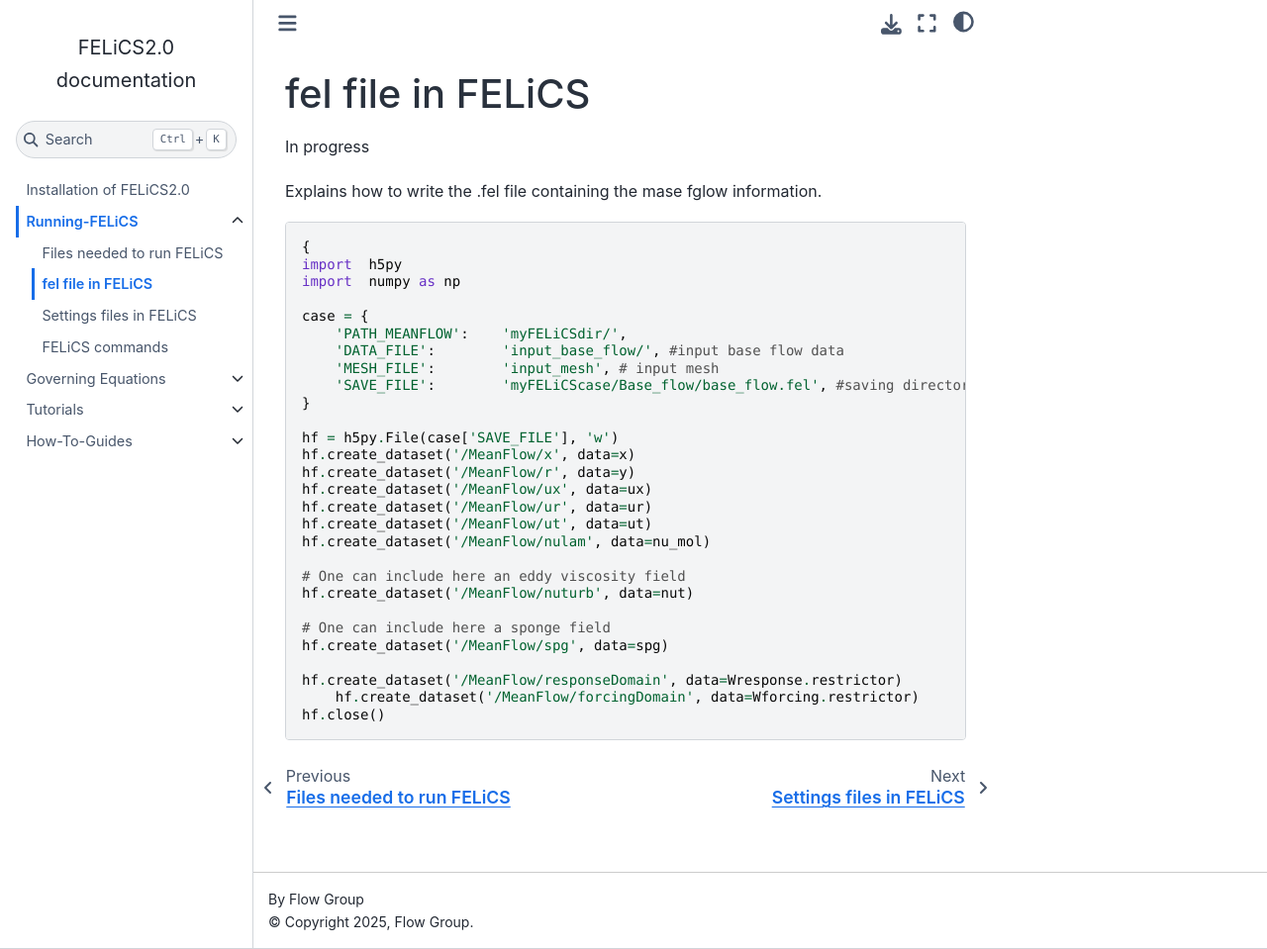
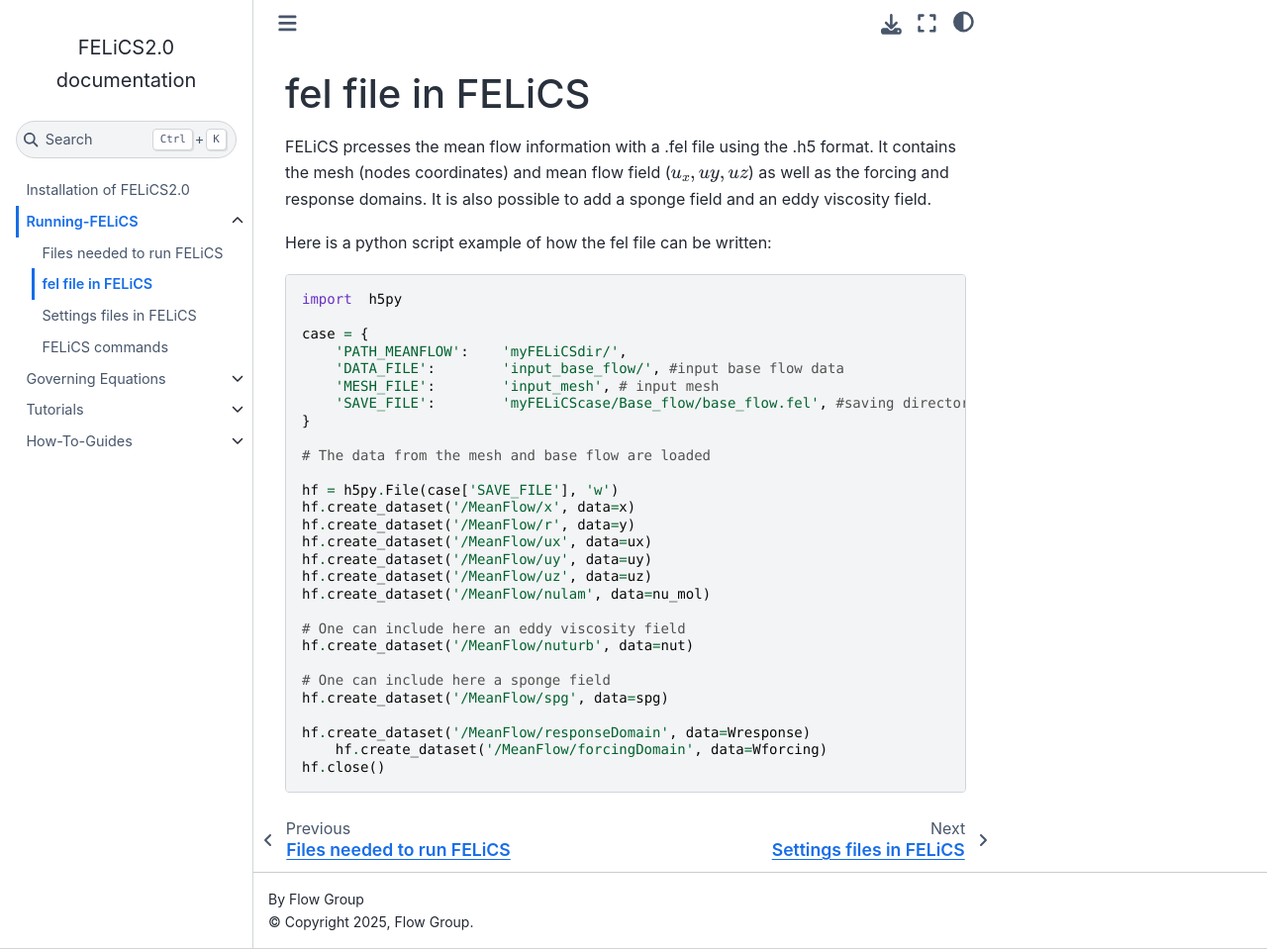
Before and after one commit to arash-mp/FELiCS_FSI, a Sphinx documentation site: the page built from DOCUMENTATION/Running_FELiCS/fel_file.md, in a window 1280 px wide and 959 px high. Shown: the whole window at 99% size. Built offline with Sphinx 7.4.7 and the Sphinx Book theme 1.1.4, drawn with Linux system fonts in a browser that asks for light colours.

Commit message:
[doc] fel_file description

````diff
--- a/DOCUMENTATION/Running_FELiCS/fel_file.md
+++ b/DOCUMENTATION/Running_FELiCS/fel_file.md
@@ -1,12 +1,10 @@
 # fel file in FELiCS
-In progress
+FELiCS prcesses the mean flow information with a .fel file using the .h5 format. It contains the mesh (nodes coordinates) and mean flow field ($u_x, uy, uz$) as well as the forcing and response domains.
+It is also possible to add a sponge field and an eddy viscosity field.
 
-Explains how to write the .fel file containing the mase fglow information.
-
+Here is a python script example of how the fel file can be written:
 ``` python
-{
 import  h5py
-import  numpy as np
 
 case = {
     'PATH_MEANFLOW':    'myFELiCSdir/',
@@ -15,12 +13,14 @@ case = {
     'SAVE_FILE':        'myFELiCScase/Base_flow/base_flow.fel', #saving directory
 }
 
+# The data from the mesh and base flow are loaded
+
 hf = h5py.File(case['SAVE_FILE'], 'w')
 hf.create_dataset('/MeanFlow/x', data=x)
 hf.create_dataset('/MeanFlow/r', data=y)
 hf.create_dataset('/MeanFlow/ux', data=ux)
-hf.create_dataset('/MeanFlow/ur', data=ur)
-hf.create_dataset('/MeanFlow/ut', data=ut)
+hf.create_dataset('/MeanFlow/uy', data=uy)
+hf.create_dataset('/MeanFlow/uz', data=uz)
 hf.create_dataset('/MeanFlow/nulam', data=nu_mol)
 
 # One can include here an eddy viscosity field
@@ -29,7 +29,7 @@ hf.create_dataset('/MeanFlow/nuturb', data=nut)
 # One can include here a sponge field
 hf.create_dataset('/MeanFlow/spg', data=spg)
 
-hf.create_dataset('/MeanFlow/responseDomain', data=Wresponse.restrictor)
-    hf.create_dataset('/MeanFlow/forcingDomain', data=Wforcing.restrictor)
+hf.create_dataset('/MeanFlow/responseDomain', data=Wresponse)
+    hf.create_dataset('/MeanFlow/forcingDomain', data=Wforcing)
 hf.close()
 ```
````
